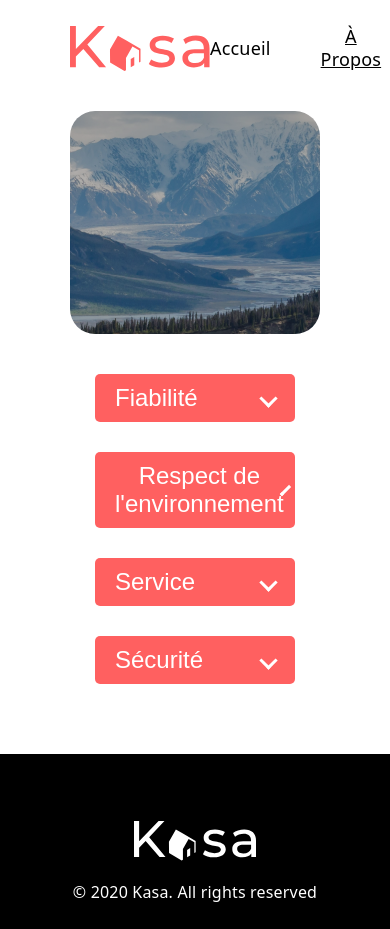
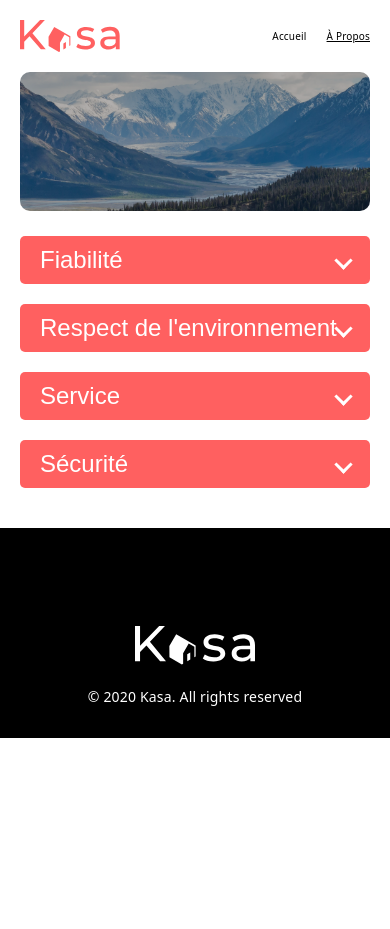
Before and after one commit to jaber-web/kasa, a React (Vite) app: page /about in a window 390 px wide. After the commit the page ends 844 px from the top, so only its background shows below. Built offline with nearby package versions, Linux system fonts and the light colour scheme.

Commit message:
fix: adjust mobile layout and footer spacing

```diff
--- a/src/App.css
+++ b/src/App.css
@@ -183,14 +183,16 @@
   }
 }
 
-.app {
-  min-height: 100vh;
-  display: flex;
-  flex-direction: column;
-}
-
 .header,
 main {
   padding-left: 70px;
   padding-right: 70px;
 }
+
+@media (max-width: 768px) {
+  .header,
+  main {
+    padding-left: 20px;
+    padding-right: 20px;
+  }
+}
--- a/src/components/Banner.scss
+++ b/src/components/Banner.scss
@@ -20,3 +20,18 @@
     font-weight: 500;
   }
 }
+
+@media (max-width: 768px) {
+  .banner {
+    height: 111px;
+    border-radius: 10px;
+    margin-bottom: 20px;
+
+    h1 {
+      font-size: 24px;
+      margin: 0 20px;
+      line-height: 1.1;
+      text-align: left;
+    }
+  }
+}
--- a/src/components/Card.scss
+++ b/src/components/Card.scss
@@ -29,3 +29,17 @@ h2 {
   text-decoration: none;
   color: inherit;
 }
+
+@media (max-width: 768px) {
+  .card {
+    height: 255px;
+    border-radius: 10px;
+
+    h2 {
+      font-size: 18px;
+      padding: 50px 15px 15px;
+      line-height: 1.2;
+      text-align: left;
+    }
+  }
+}
--- a/src/components/Footer.scss
+++ b/src/components/Footer.scss
@@ -6,6 +6,7 @@
   background-color: #000;
   color: white;
   height: 150px;
+
   margin-top: 40px;
 
   display: flex;
@@ -16,3 +17,22 @@
   gap: 20px;
   padding-bottom: 25px;
 }
+
+@media (max-width: 768px) {
+  .footer {
+    margin-top: 20px;
+    min-height: 210px;
+    padding: 30px 20px;
+    box-sizing: border-box;
+
+    img {
+      width: 120px;
+    }
+
+    p {
+      font-size: 14px;
+      white-space: nowrap;
+      margin: 0;
+    }
+  }
+}
--- a/src/components/Header.scss
+++ b/src/components/Header.scss
@@ -36,3 +36,22 @@
     }
   }
 }
+@media (max-width: 768px) {
+  .header {
+    margin-top: 20px;
+    margin-bottom: 20px;
+    padding: 0 12px;
+
+    &__logo {
+      width: 100px;
+    }
+
+    &__nav {
+      gap: 20px;
+
+      a {
+        font-size: 10px;
+      }
+    }
+  }
+}
--- a/src/index.css
+++ b/src/index.css
@@ -59,10 +59,11 @@ body {
   max-width: 100%;
   margin: 0;
   text-align: center;
-  min-height: 100vh;
   display: flex;
   flex-direction: column;
   box-sizing: border-box;
+  min-height: 0;
+  height: fit-content;
 }
 
 h1,
@@ -111,5 +112,9 @@ code {
 
 html,
 body {
+  margin: 0;
+  padding: 0;
+  height: fit-content;
+  min-height: 0;
   overflow-x: hidden;
 }
--- a/src/pages/About.scss
+++ b/src/pages/About.scss
@@ -21,3 +21,21 @@
     margin-bottom: 30px;
   }
 }
+
+@media (max-width: 768px) {
+  .about {
+    width: 100%;
+    margin: 0;
+  }
+
+  .about-banner {
+    width: 100%;
+    height: 139px;
+    margin-bottom: 25px;
+    border-radius: 10px;
+  }
+
+  .about .collapse {
+    margin-bottom: 20px;
+  }
+}
--- a/src/pages/Home.scss
+++ b/src/pages/Home.scss
@@ -7,3 +7,13 @@
   border-radius: 25px;
   margin-bottom: 50px;
 }
+
+@media (max-width: 768px) {
+  .logements {
+    grid-template-columns: 1fr;
+    gap: 20px;
+    padding: 0;
+    margin-bottom: 30px;
+    background: transparent;
+  }
+}
--- a/src/pages/Logement.scss
+++ b/src/pages/Logement.scss
@@ -87,3 +87,58 @@
   margin-top: 20px;
   margin-bottom: 40px;
 }
+
+@media (max-width: 768px) {
+  .logement-info {
+    flex-direction: column;
+    margin-top: 15px;
+    gap: 15px;
+  }
+
+  .logement-info__left {
+    width: 100%;
+  }
+
+  .logement-info__left h1 {
+    font-size: 24px;
+    line-height: 1.1;
+  }
+
+  .logement-info__right {
+    width: 100%;
+    flex-direction: row-reverse;
+    justify-content: space-between;
+    align-items: center;
+  }
+
+  .host {
+    gap: 10px;
+  }
+
+  .host img {
+    width: 50px;
+    height: 50px;
+  }
+
+  .host__name {
+    font-size: 14px;
+  }
+
+  .rating {
+    gap: 3px;
+  }
+
+  .rating span {
+    font-size: 18px;
+  }
+
+  .logement-collapses {
+    display: flex;
+    flex-direction: column;
+    gap: 20px;
+  }
+
+  .logement-collapses .collapse {
+    width: 100%;
+  }
+}
```
